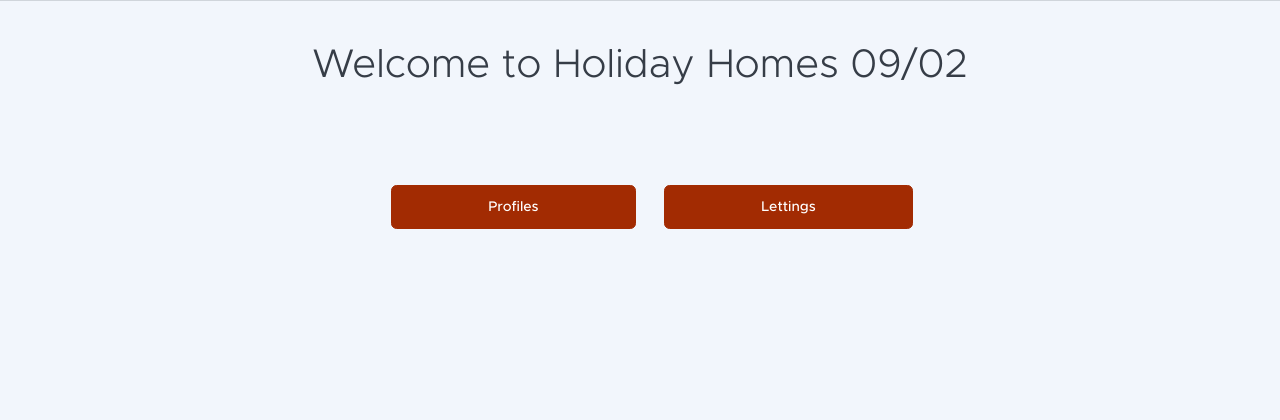
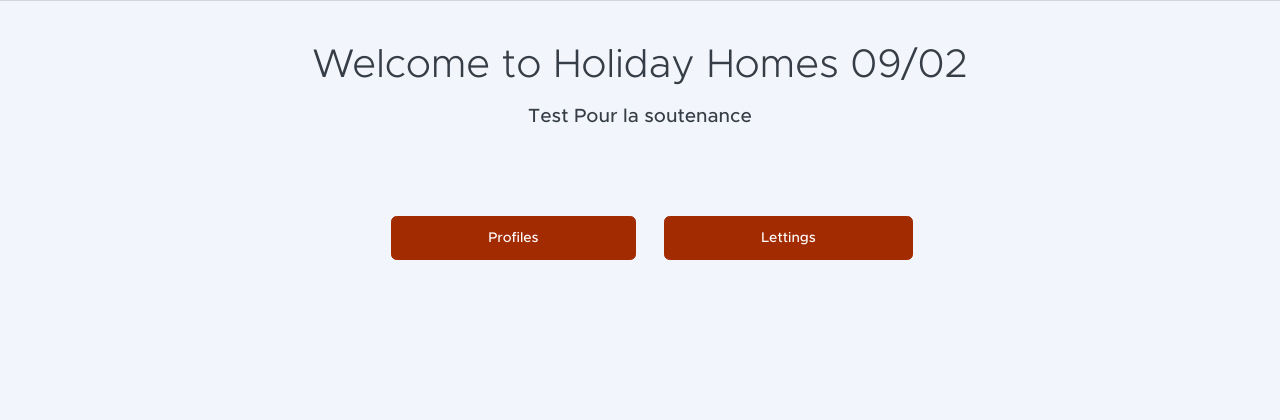
Before and after one commit to PalexM/OCLettings, a Django app: page / in a window 1280 px wide. Shown: the part 90-510 px from the top of the page. Run offline with Django 3.2, Linux system fonts and the light colour scheme; some libraries are stand-ins or nearby versions.

Commit message:
modification de titre pour la soutenance

```diff
--- a/oc_lettings_site/templates/index.html
+++ b/oc_lettings_site/templates/index.html
@@ -8,6 +8,7 @@
     <div class="row justify-content-center">
         <div class="col-lg-8">
             <h1 class="page-header-ui-title mb-3 display-6">Welcome to Holiday Homes 09/02</h1>
+            <h4>Test Pour la soutenance</h4>
         </div>
     </div>
 </div>
```
Also changed, not shown: 1 other file.
